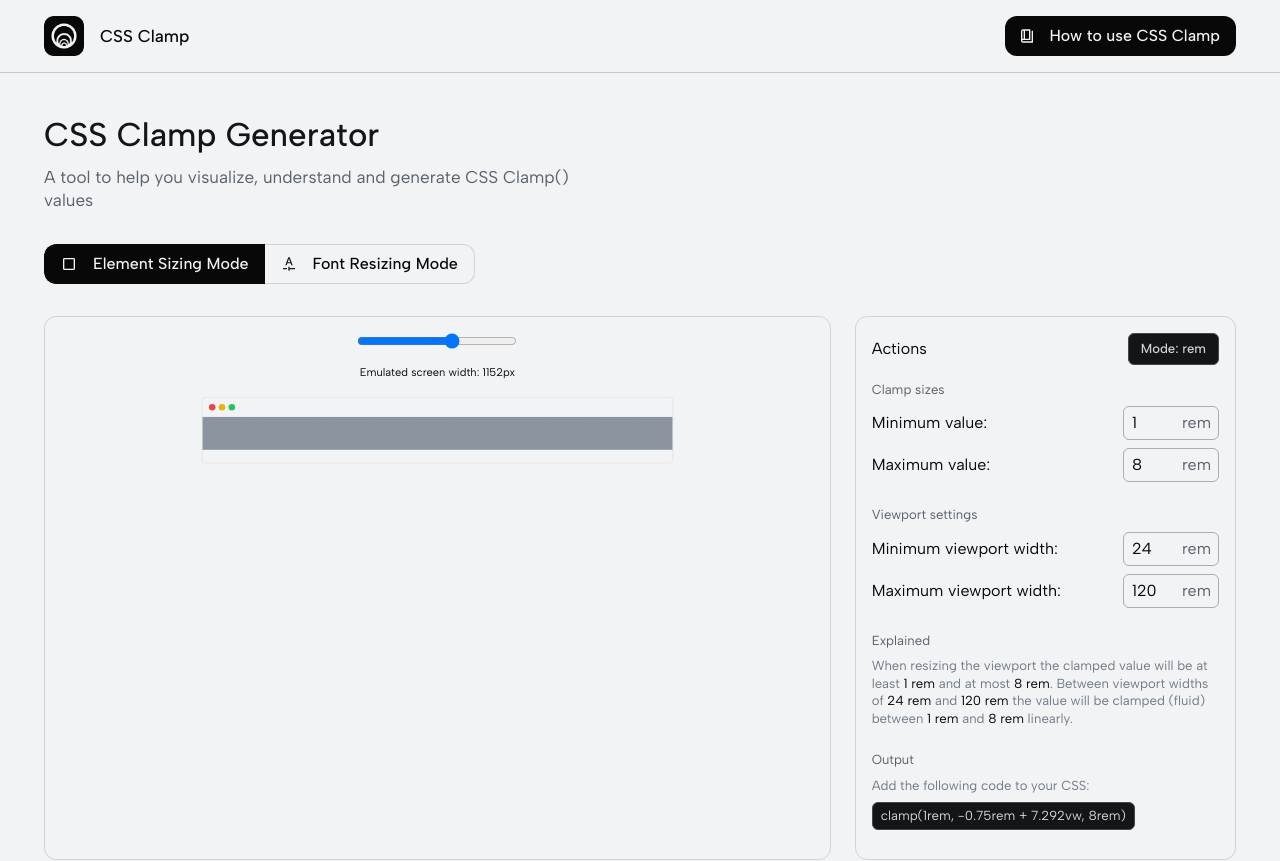
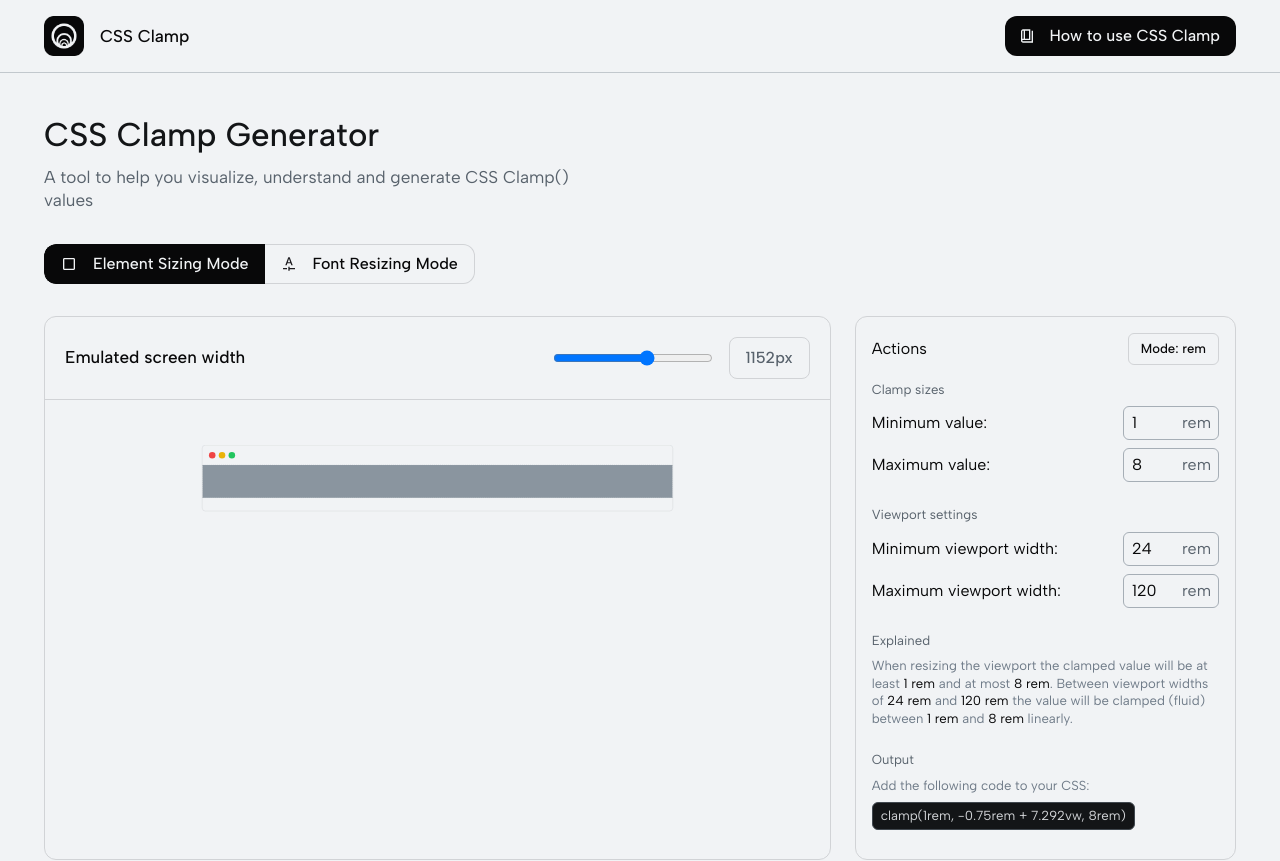
Before and after one commit to Willem-Jaap/cssclamp, a Next.js app: page / in a window 1280 px wide. Shown: the top 861 px of the page. Built offline with nearby package versions, Linux system fonts and the light colour scheme.

Commit message:
feat: update preview header

```diff
--- a/src/components/misc/preview.tsx
+++ b/src/components/misc/preview.tsx
@@ -3,18 +3,7 @@
 import { useEffect, useRef, useState, type ChangeEvent } from 'react';
 import { animated, useSpring } from '@react-spring/web';
 
-import { Button } from '~/components/ui/button';
-import {
-    DropdownMenu,
-    DropdownMenuContent,
-    DropdownMenuLabel,
-    DropdownMenuRadioGroup,
-    DropdownMenuRadioItem,
-    DropdownMenuSeparator,
-    DropdownMenuTrigger,
-} from '~/components/ui/dropdown-menu';
-import useSettings, { type PreviewMode } from '~/hooks/useSettings';
-import cn from '~/utils/cn';
+import useSettings from '~/hooks/useSettings';
 
 const Clamped = () => {
     const { watch } = useSettings();
@@ -45,7 +34,6 @@ const Preview = () => {
     const previewRef = useRef<HTMLDivElement>(null);
     const screenContainerRef = useRef<HTMLDivElement>(null);
     const screenRef = useRef<HTMLDivElement>(null);
-    const { watch, setValue } = useSettings();
     const [currentPercentage, setCurrentPercentage] = useState<number>(60);
     const [{ width }, api] = useSpring(() => ({
         width: 60,
@@ -89,10 +77,13 @@ const Preview = () => {
 
     return (
         <div
-            className="relative flex min-h-[50vh] flex-col items-center overflow-hidden py-4"
+            className="relative flex min-h-[50vh] flex-col items-center overflow-hidden"
             ref={previewRef}>
+            <div className="flex w-full items-center justify-between gap-4 border-b border-b-neutral-100 p-5">
+                <div className="text-lg font-medium">Emulated screen width</div>
+                <div className="flex items-center gap-4">
                     <input
-                className="mx-auto mb-4 w-40"
+                        className="w-40 decoration-neutral-800"
                         type="range"
                         min="0"
                         max="100"
@@ -100,12 +91,14 @@ const Preview = () => {
                         defaultValue="60"
                         onChange={onChange}
                     />
+                    <div className="rounded-lg border border-neutral-100 px-4 py-2 font-medium text-neutral-600">
+                        {Math.round((1920 / 100) * currentPercentage)}px
+                    </div>
+                </div>
+            </div>
 
-            <div className="mx-auto mb-4 inline whitespace-nowrap text-xs 2xl:hidden">
-                Emulated screen width: {Math.round((1920 / 100) * currentPercentage)}px
-            </div>
             <div
-                className="pointer-events-none absolute left-0 mt-16 w-[1920px] overflow-hidden 2xl:mt-12"
+                className="pointer-events-none absolute left-0 mt-32 w-[1920px] overflow-hidden 2xl:mt-40"
                 ref={screenContainerRef}>
                 <animated.div
                     className="relative h-full origin-top-left scale-0 overflow-hidden rounded-lg border border-neutral-100 bg-neutral-50 pb-8 pt-12"
@@ -123,18 +116,6 @@ const Preview = () => {
                             <div className="h-4 w-4 rounded-full bg-green-500" />
                         </div>
                     </div>
-                    <div
-                        className={cn(
-                            'absolute top-2 whitespace-nowrap text-lg max-2xl:hidden',
-                            currentPercentage > 30 ? 'left-1/2 -translate-x-1/2' : 'right-4',
-                        )}>
-                        {currentPercentage > 30
-                            ? 'Emulated screen width: '
-                            : currentPercentage > 15
-                              ? 'Screen width: '
-                              : ''}
-                        {Math.round((1920 / 100) * currentPercentage)}px
-                    </div>
                     <Clamped />
                 </animated.div>
             </div>
--- a/src/components/ui/button.tsx
+++ b/src/components/ui/button.tsx
@@ -14,9 +14,9 @@ const buttonVariants = cva(
                 destructive:
                     'bg-red-500 text-neutral-50 hover:bg-red-500/90 dark:bg-red-900 dark:text-neutral-50 dark:hover:bg-red-900/90',
                 outline:
-                    'border border-neutral-200 bg-white hover:bg-neutral-100 hover:text-neutral-900 dark:border-neutral-200 dark:bg-neutral-950 dark:hover:bg-neutral-800 dark:hover:text-neutral-50',
+                    'border border-neutral-200 bg-white hover:bg-neutral-100/50 dark:border-neutral-200 dark:bg-neutral-950 dark:hover:bg-neutral-800 dark:hover:text-neutral-50',
                 secondary:
-                    'bg-neutral-900 text-neutral-100 hover:bg-neutral-800/80 border border-neutral-700',
+                    'bg-neutral-50 text-neutral-950 hover:bg-neutral-100/50 border border-neutral-100',
                 ghost: 'hover:bg-neutral-100 hover:text-neutral-900 dark:hover:bg-neutral-800 dark:hover:text-neutral-50',
                 link: 'text-neutral-900 underline-offset-4 hover:underline dark:text-neutral-50',
             },
--- a/src/components/ui/dropdown-menu.tsx
+++ b/src/components/ui/dropdown-menu.tsx
@@ -32,7 +32,7 @@ const DropdownMenuSubTrigger = forwardRef<
     <DropdownMenuPrimitive.SubTrigger
         ref={ref}
         className={cn(
-            'flex cursor-default select-none items-center rounded-sm px-2 py-1.5 text-sm outline-none focus:bg-neutral-800 data-[state=open]:bg-neutral-800 dark:focus:bg-neutral-800 dark:data-[state=open]:bg-neutral-800',
+            'flex cursor-default select-none items-center rounded-sm px-2 py-1.5 text-sm outline-none focus:bg-neutral-100/50 data-[state=open]:bg-neutral-50 dark:focus:bg-neutral-50 dark:data-[state=open]:bg-neutral-50',
             inset && 'pl-8',
             className,
         )}
@@ -50,7 +50,7 @@ const DropdownMenuSubContent = forwardRef<
     <DropdownMenuPrimitive.SubContent
         ref={ref}
         className={cn(
-            'min-w-[8rem z-50 overflow-hidden rounded-md border border-neutral-700 bg-neutral-900 p-1 text-neutral-100 shadow-lg data-[state=open]:animate-in data-[state=closed]:animate-out data-[state=closed]:fade-out-0 data-[state=open]:fade-in-0 data-[state=closed]:zoom-out-95 data-[state=open]:zoom-in-95 data-[side=bottom]:slide-in-from-top-2 data-[side=left]:slide-in-from-right-2 data-[side=right]:slide-in-from-left-2 data-[side=top]:slide-in-from-bottom-2',
+            'min-w-[8rem z-50 overflow-hidden rounded-md border border-neutral-100 bg-neutral-50 p-1 text-neutral-950 shadow-lg data-[state=open]:animate-in data-[state=closed]:animate-out data-[state=closed]:fade-out-0 data-[state=open]:fade-in-0 data-[state=closed]:zoom-out-95 data-[state=open]:zoom-in-95 data-[side=bottom]:slide-in-from-top-2 data-[side=left]:slide-in-from-right-2 data-[side=right]:slide-in-from-left-2 data-[side=top]:slide-in-from-bottom-2',
             className,
         )}
         {...props}
@@ -67,7 +67,7 @@ const DropdownMenuContent = forwardRef<
             ref={ref}
             sideOffset={sideOffset}
             className={cn(
-                'z-50 min-w-[8rem] overflow-hidden rounded-md border border-neutral-700 bg-neutral-900 p-1 text-neutral-100 shadow-md data-[state=open]:animate-in data-[state=closed]:animate-out data-[state=closed]:fade-out-0 data-[state=open]:fade-in-0 data-[state=closed]:zoom-out-95 data-[state=open]:zoom-in-95 data-[side=bottom]:slide-in-from-top-2 data-[side=left]:slide-in-from-right-2 data-[side=right]:slide-in-from-left-2 data-[side=top]:slide-in-from-bottom-2',
+                'z-50 min-w-[8rem] overflow-hidden rounded-md border border-neutral-100 bg-neutral-50 p-1 text-neutral-950 shadow-md data-[state=open]:animate-in data-[state=closed]:animate-out data-[state=closed]:fade-out-0 data-[state=open]:fade-in-0 data-[state=closed]:zoom-out-95 data-[state=open]:zoom-in-95 data-[side=bottom]:slide-in-from-top-2 data-[side=left]:slide-in-from-right-2 data-[side=right]:slide-in-from-left-2 data-[side=top]:slide-in-from-bottom-2',
                 className,
             )}
             {...props}
@@ -85,7 +85,7 @@ const DropdownMenuItem = forwardRef<
     <DropdownMenuPrimitive.Item
         ref={ref}
         className={cn(
-            'relative flex cursor-default select-none items-center rounded-sm px-2 py-1.5 text-sm outline-none transition-colors focus:bg-neutral-800 focus:text-neutral-200 data-[disabled]:pointer-events-none data-[disabled]:opacity-50',
+            'relative flex cursor-default select-none items-center rounded-sm px-2 py-1.5 text-sm outline-none transition-colors focus:bg-neutral-100 focus:text-neutral-200 data-[disabled]:pointer-events-none data-[disabled]:opacity-50',
             inset && 'pl-8',
             className,
         )}
@@ -101,7 +101,7 @@ const DropdownMenuCheckboxItem = forwardRef<
     <DropdownMenuPrimitive.CheckboxItem
         ref={ref}
         className={cn(
-            'relative flex cursor-default select-none items-center rounded-sm py-1.5 pl-8 pr-2 text-sm outline-none transition-colors focus:bg-neutral-800 focus:text-neutral-200 data-[disabled]:pointer-events-none data-[disabled]:opacity-50',
+            'relative flex cursor-default select-none items-center rounded-sm py-1.5 pl-8 pr-2 text-sm outline-none transition-colors focus:bg-neutral-100 focus:text-neutral-200 data-[disabled]:pointer-events-none data-[disabled]:opacity-50',
             className,
         )}
         checked={checked}
@@ -123,7 +123,7 @@ const DropdownMenuRadioItem = forwardRef<
     <DropdownMenuPrimitive.RadioItem
         ref={ref}
         className={cn(
-            'relative flex cursor-default select-none items-center rounded-sm py-1.5 pl-8 pr-2 text-sm outline-none transition-colors focus:bg-neutral-800 focus:text-neutral-200 data-[disabled]:pointer-events-none data-[disabled]:opacity-50',
+            'relative flex cursor-default select-none items-center rounded-sm py-1.5 pl-8 pr-2 text-sm outline-none transition-colors focus:bg-neutral-100 focus:text-neutral-200 data-[disabled]:pointer-events-none data-[disabled]:opacity-50',
             className,
         )}
         {...props}>
@@ -157,7 +157,7 @@ const DropdownMenuSeparator = forwardRef<
 >(({ className, ...props }, ref) => (
     <DropdownMenuPrimitive.Separator
         ref={ref}
-        className={cn('-mx-1 my-1 h-px bg-neutral-800 dark:bg-neutral-800', className)}
+        className={cn('-mx-1 my-1 h-px bg-neutral-100', className)}
         {...props}
     />
 ));
```
Lines whose indentation alone changed are shown as unchanged.
